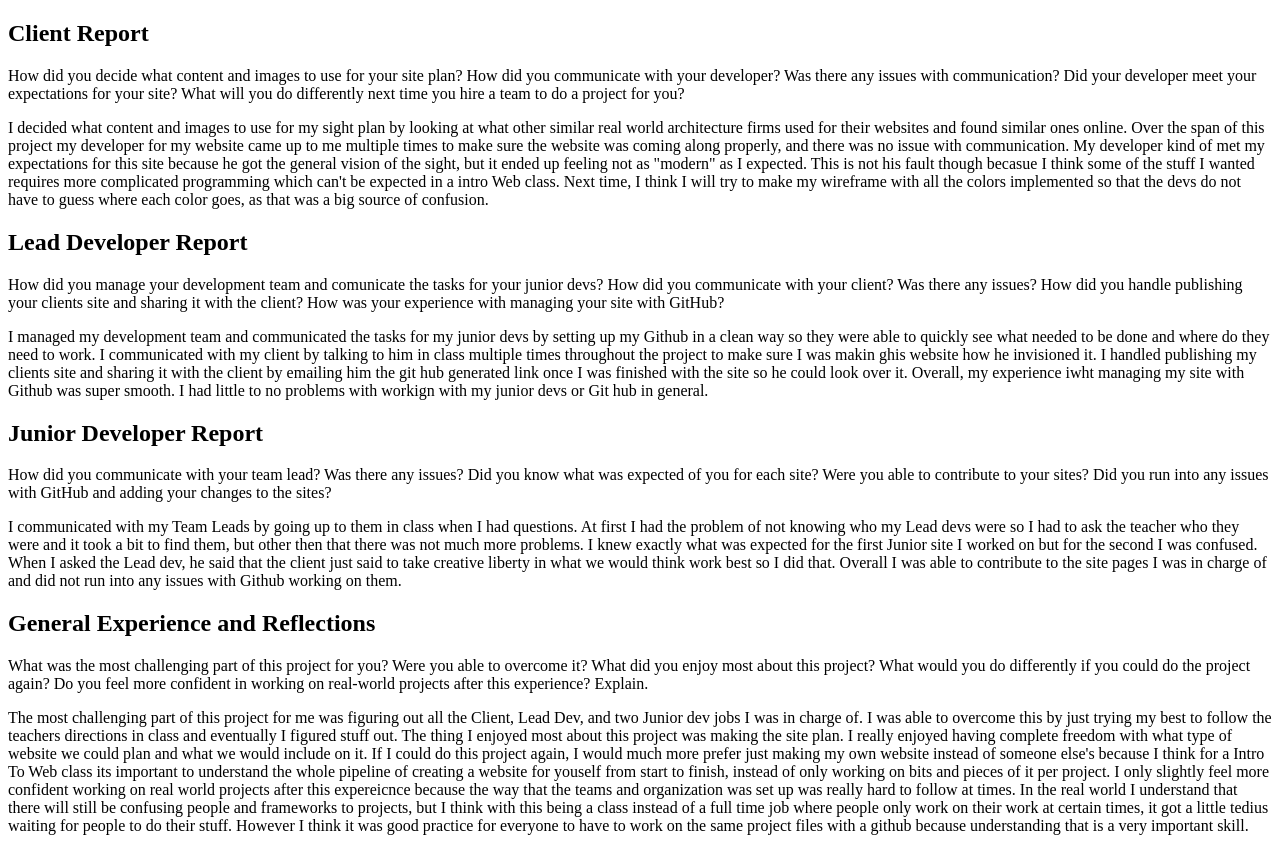
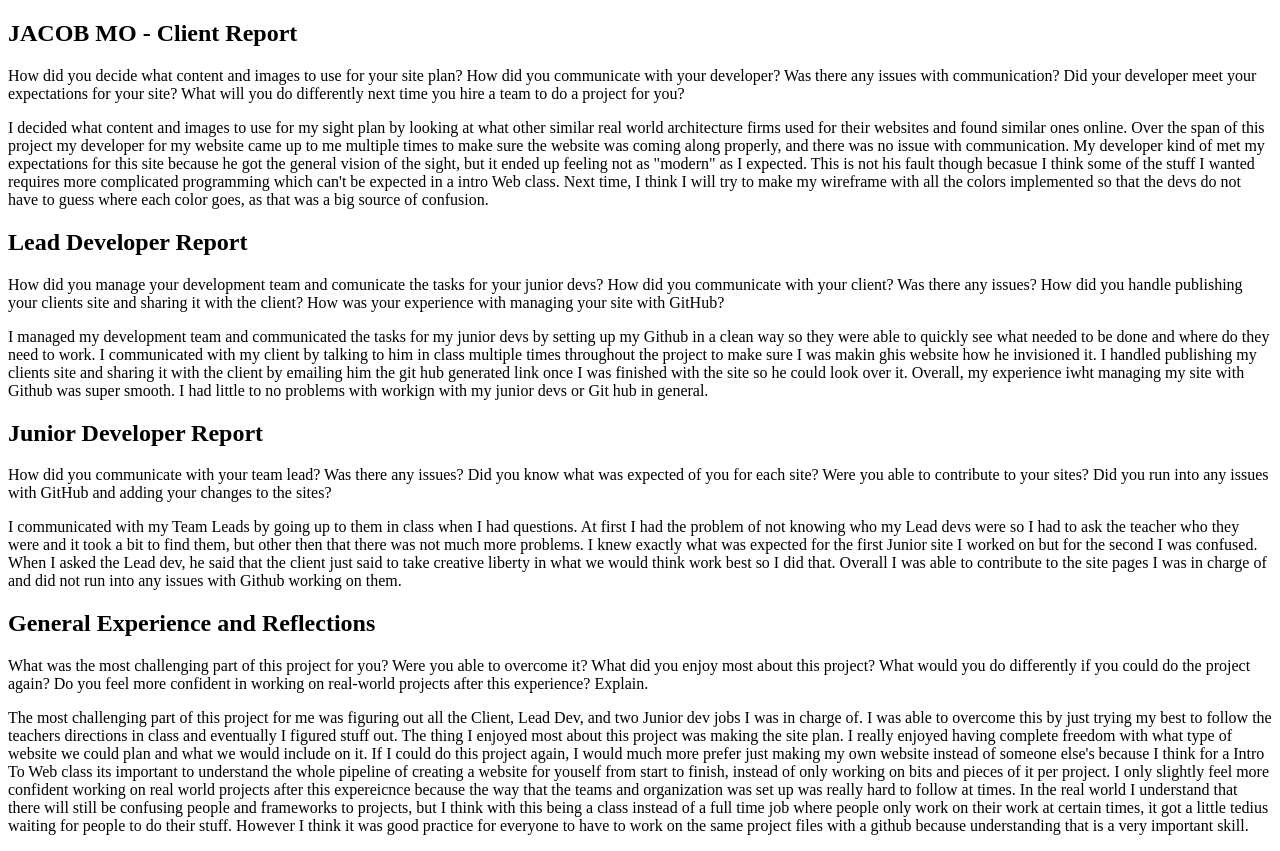
Before and after one commit to JacobMo28/wdd130-ricks, a plain HTML site: page client_report.html in a window 1280 px wide. Drawn offline with Linux system fonts and the light colour scheme.

Commit message:
Added credit to my client report.

```diff
--- a/client_report.html
+++ b/client_report.html
@@ -7,7 +7,7 @@
 </head>
 <body>
     <h2>
-        Client Report
+        JACOB MO - Client Report
     </h2>
     <p>
         How did you decide what content and images to use for your site plan?
```
